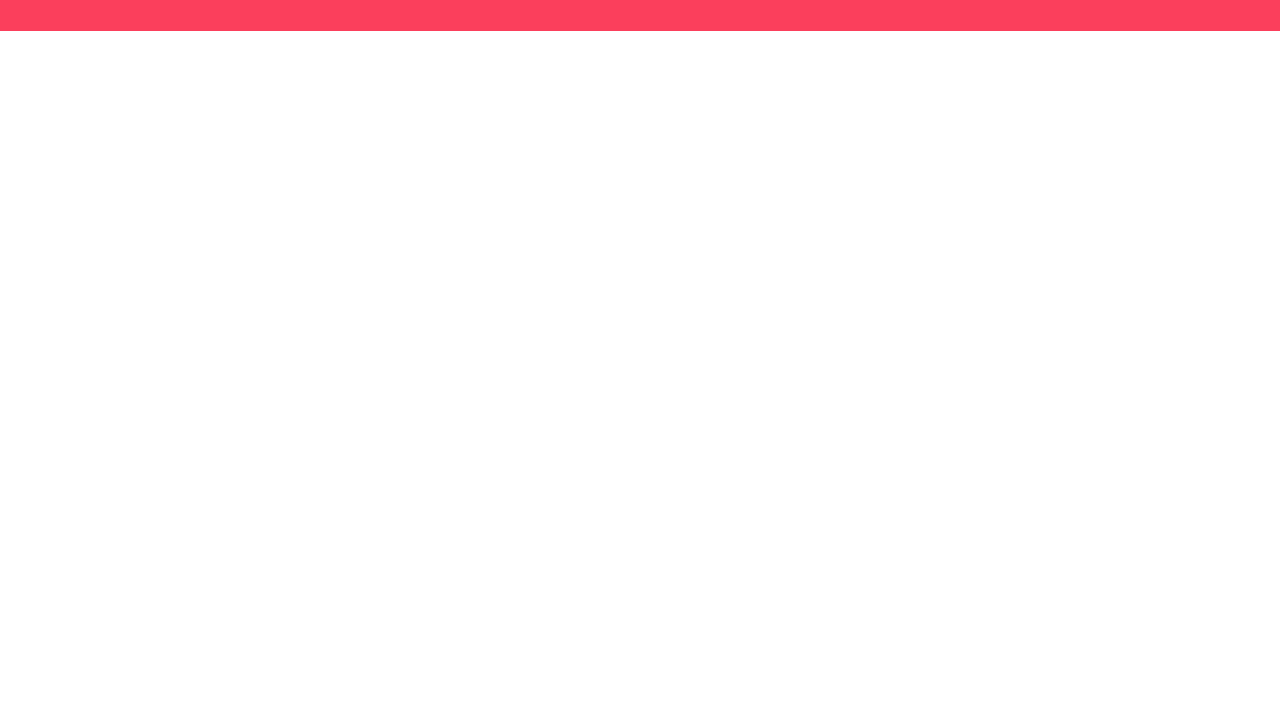
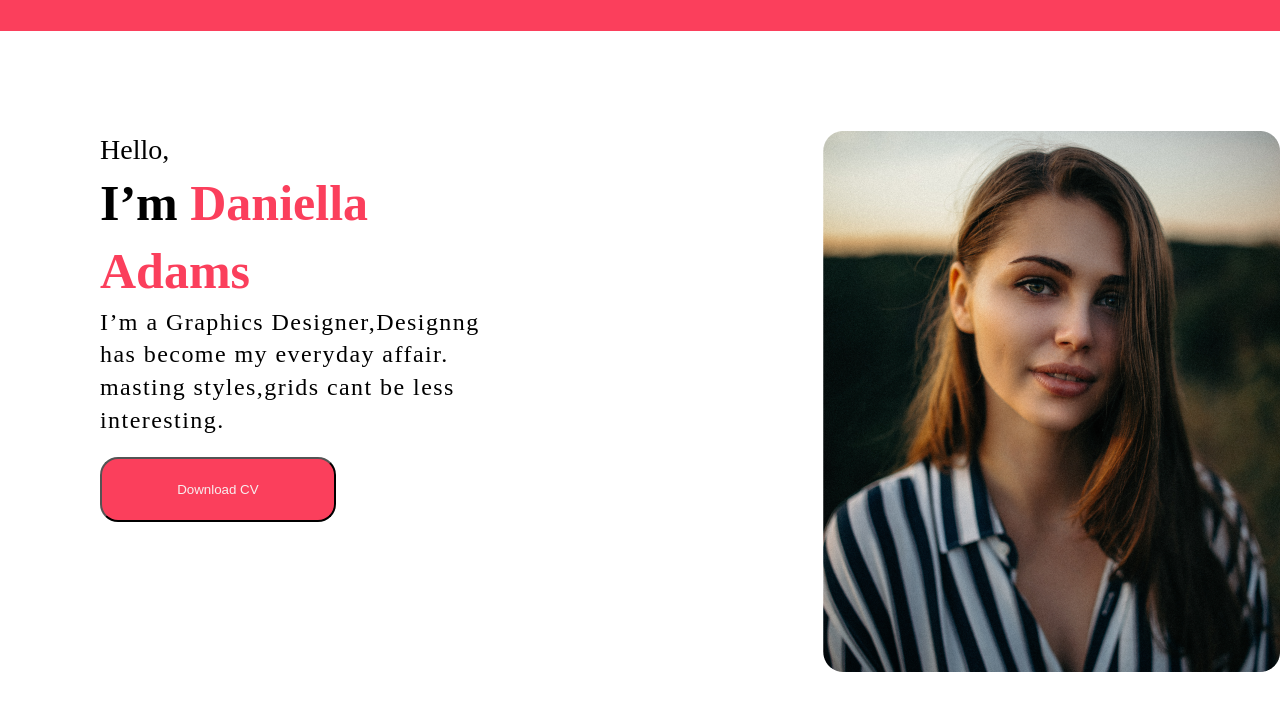
Before and after one commit to Mar1aMM1/cv, a plain HTML site: page index.html in a window 1280 px wide. Shown: the part 69-780 px from the top of the page. Drawn offline with Linux system fonts and the light colour scheme.

Commit message:
First-section

```diff
--- a/index.html
+++ b/index.html
@@ -27,6 +27,32 @@
 
     </header>
 
+    <section>
+        <div class="section">
+            <div class="text">
+                <h1>
+                    Hello,
+                </h1>
+                <h2 href="">
+                    I’m <span>Daniella Adams</span>
+                </h2>
+
+                <p>
+                    I’m a Graphics Designer,Designng has become my everyday affair. masting styles,grids cant be less interesting.
+                </p>
+                <button>
+                    Download CV
+                </button>
+            </div>
+            <div class="photo">
+                <a href="./index.html">
+                    <img src="./Rectangle 394 (2).png" alt="">
+                </a>
+            </div>
+
+        </div>
+    </section>
+
 
 </body>
 </html>
--- a/style.css
+++ b/style.css
@@ -33,3 +33,89 @@ header{
     display: flex;
     gap: 52px;
 }
+
+section{
+    max-width:1442px;
+    height: 720px;
+}
+.section{
+    margin: 0 auto;
+    display: flex;
+    flex-direction: row;
+    gap: 283px;
+
+}
+
+.photo{
+    width: 456.71px;
+    height: 541px;
+    top: 191px;
+    left: 873.29px;
+    gap: 0px;
+    border-radius: 20px 20px 20px 20px;
+    opacity: 0px;
+    margin-left: 50px;
+    margin-top: 100px;
+
+}
+
+.text{
+    width: 480px;
+    height: 313px;
+    top: 292px;
+    left: 110px;
+    gap: 10px;
+    border-radius: 18px 18px 18px 18px;
+    margin-top: 100px;
+    margin-left: 100px;
+
+}
+
+h1{
+    font-family: Nunito Sans;
+    font-size: 28px;
+    font-weight: 400;
+    line-height: 38.19px;
+    text-align: left;
+    color:#000000 ;
+}
+
+h2{
+    font-family: Nunito;
+    font-size: 50px;
+    font-weight: 700;
+    line-height: 68.2px;
+    text-align: left;
+
+}
+.text span{
+    font-family: Nunito;
+    font-size: 50px;
+    font-weight: 700;
+    line-height: 68.2px;
+    text-align: left;
+    color:#FB3F5C ;
+
+}
+
+.text p{
+    font-family: Nunito Sans;
+    font-size: 24px;
+    font-weight: 400;
+    line-height: 32.74px;
+    letter-spacing: 0.06em;
+    text-align: left;
+    margin-bottom: 20px;
+
+
+}
+
+button{
+    width: 235.75px;
+    height:  65px;
+    padding: 19px 57px 19px 57px;
+    border-radius: 18px 18px 18px 18px;
+    background-color: #FB3F5C;
+    color: #F8EEEF;
+
+}
```
